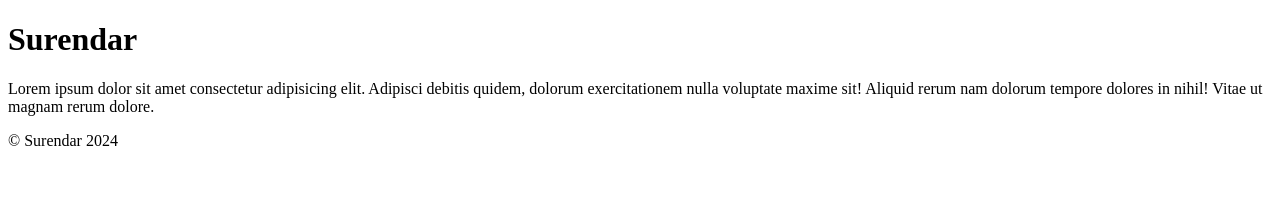
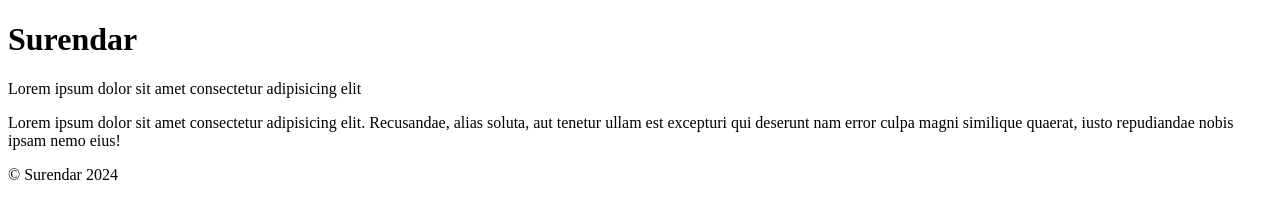
Before and after one commit to surendarmessi007/week4-comp6062, a plain HTML site: page index.html in a window 1280 px wide. Drawn offline with Linux system fonts and the light colour scheme.

Commit message:
Update index.html
added file sheet to html

```diff
--- a/index.html
+++ b/index.html
@@ -2,6 +2,7 @@
 <html>
     <head>
         <title>My Website</title>
+        <link rel="stylesheet" href="css/style.css"
     </head>
     <body>
         <header>
@@ -9,7 +10,10 @@
         </header>
         <main>
             <p>
-                Lorem ipsum dolor sit amet consectetur adipisicing elit. Adipisci debitis quidem, dolorum exercitationem nulla voluptate maxime sit! Aliquid rerum nam dolorum tempore dolores in nihil! Vitae ut magnam rerum dolore.
+                Lorem ipsum dolor sit amet consectetur adipisicing elit
+            </p>
+            <p>
+                Lorem ipsum dolor sit amet consectetur adipisicing elit. Recusandae, alias soluta, aut tenetur ullam est excepturi qui deserunt nam error culpa magni similique quaerat, iusto repudiandae nobis ipsam nemo eius!
             </p>
         </main>
         <footer>
```
